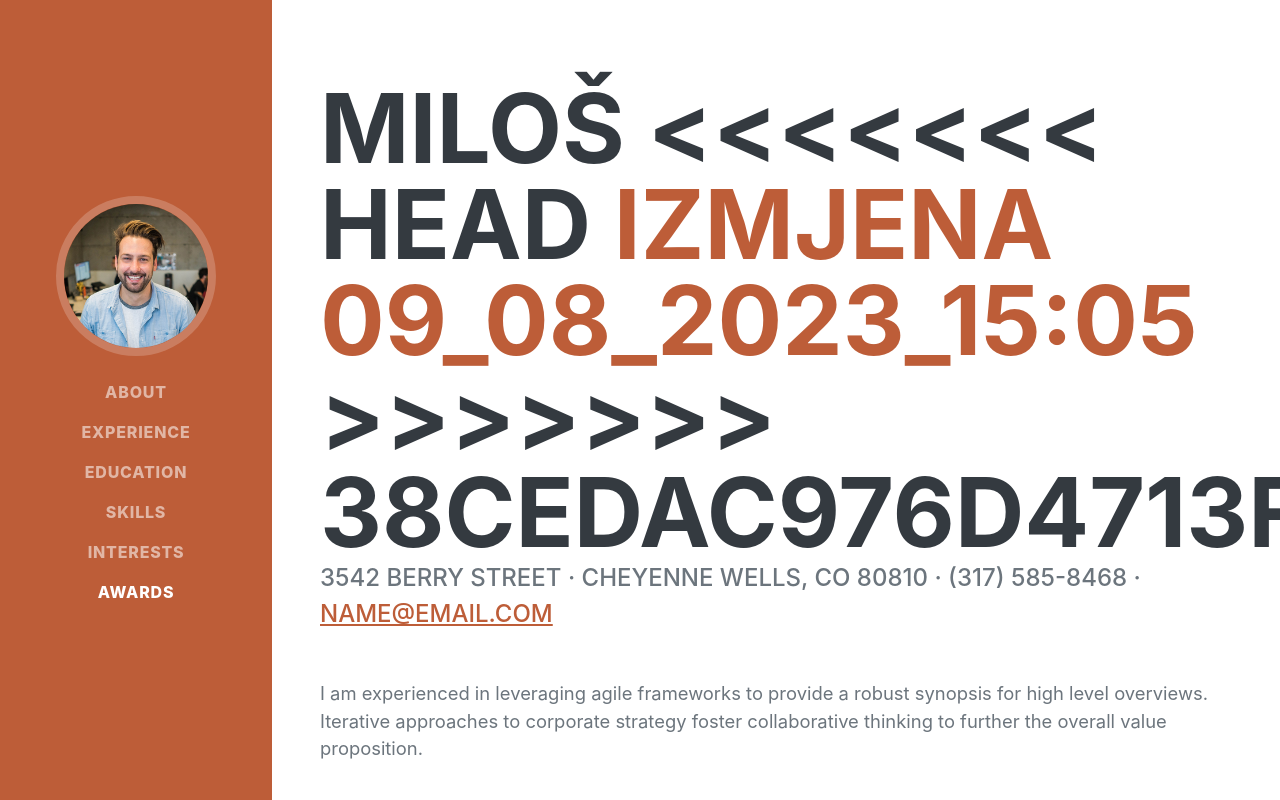
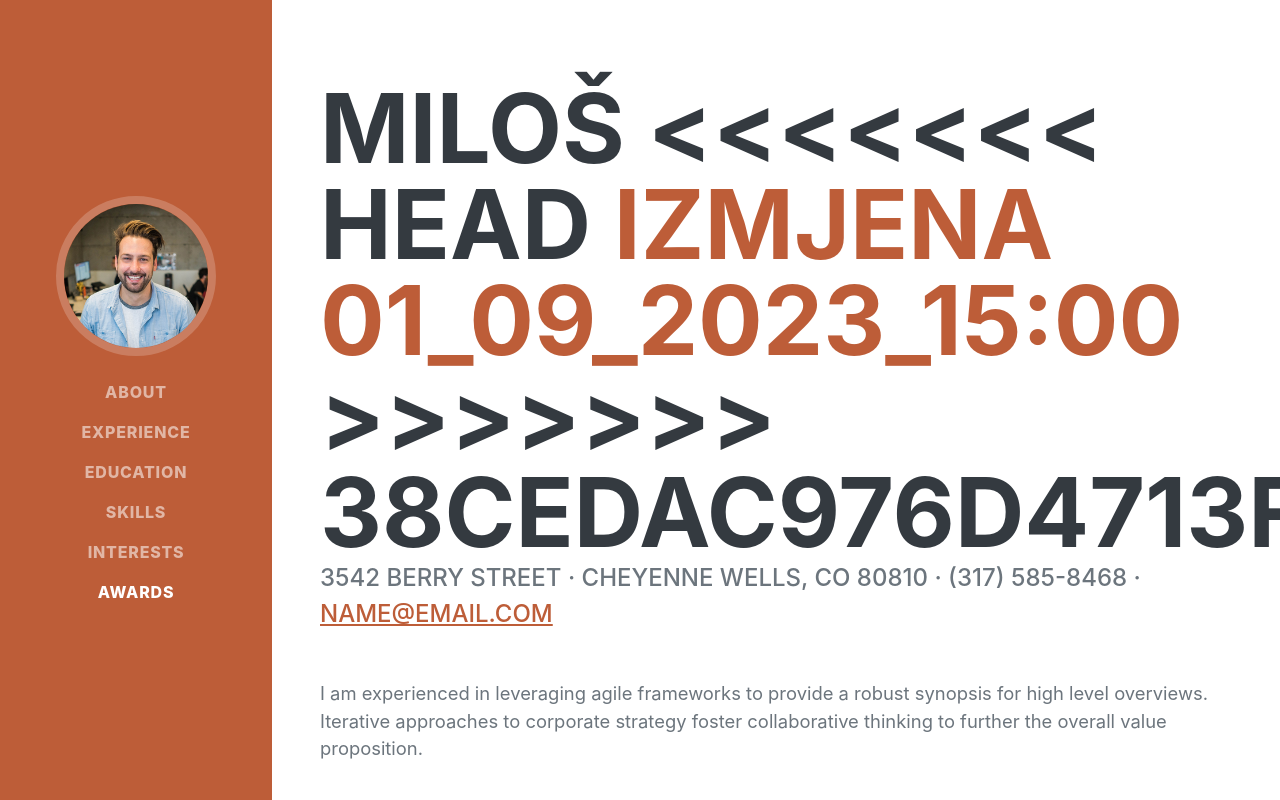
Before and after one commit to milosjovovic/milos_repo, a plain HTML site: page public/index.html in a window 1280 px wide. Shown: the top 800 px of the page. Drawn offline with nearby package versions, Linux system fonts and the light colour scheme; a web font is replaced by a local one.

Commit message:
.github/workflows/main.yml.txt Izmjenjeni index.html i main.yml  fajlovi

```diff
--- a/public/index.html
+++ b/public/index.html
@@ -43,7 +43,7 @@
                         Miloš
 <<<<<<< HEAD
                         <span class="text-primary"></span>
-                        <span class="text-primary">Izmjena 09_08_2023_15:05</span>
+                        <span class="text-primary">Izmjena 01_09_2023_15:00</span>
 >>>>>>> 38cedac976d4713f82bc25cd9b791282d265bdcd
                     </h1>
                     <div class="subheading mb-5">
```
Also changed, not shown: 1 other file.
